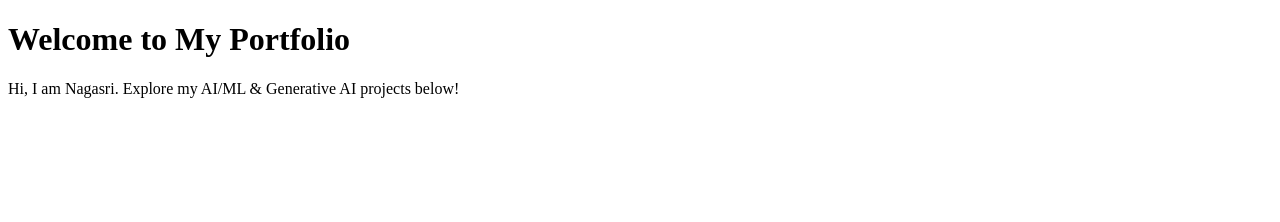
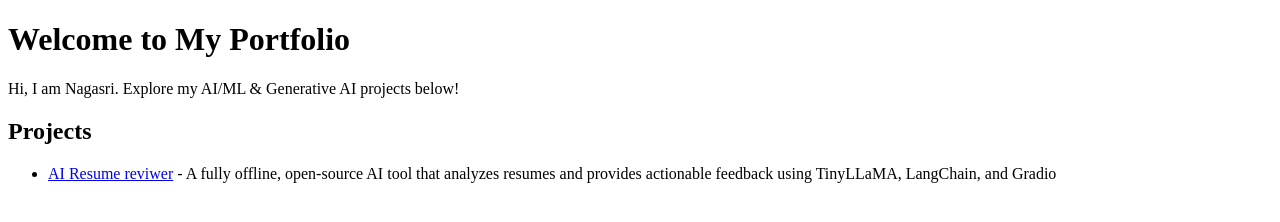
Before and after one commit to nagasrimaturi/nagasri-portfolio, a plain HTML site: page index.html in a window 1280 px wide. Drawn offline with Linux system fonts and the light colour scheme.

Commit message:
Add projects section to index.html
Added a section for projects with a link to the AI Resume Reviewer.

```diff
--- a/index.html
+++ b/index.html
@@ -8,3 +8,10 @@
     <p>Hi, I am Nagasri. Explore my AI/ML & Generative AI projects below!</p>
 </body>
 </html>
+
+
+<h2>Projects</h2>
+<ul>
+    <li><a href="https://github.com/nagasrimaturi/AI_RESUME_REVIEWER">AI Resume reviwer</a> - A fully offline, open-source AI tool that analyzes resumes and provides actionable feedback using TinyLLaMA, LangChain, and Gradio</li>
+
+</ul>
```
